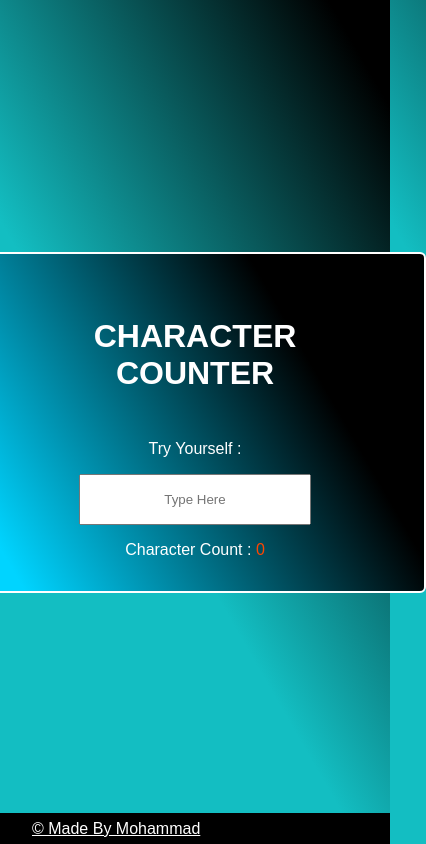
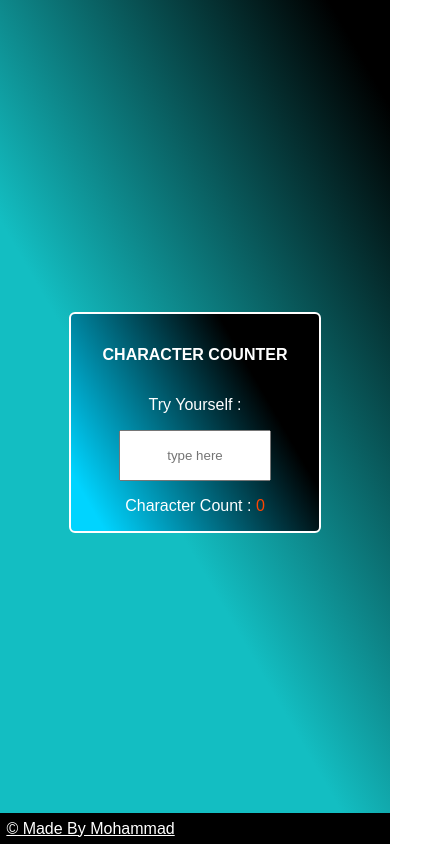
Before and after one commit to akbarsoft0/character-counter, a plain HTML site: page index.html in a window 390 px wide. Shown: the whole page, 426 px wide, since content can reach past the window. Drawn offline with Linux system fonts and the light colour scheme.

```diff
--- a/style.css
+++ b/style.css
@@ -2,44 +2,38 @@
     margin: 0;
     padding: 0;
     box-sizing: border-box;
-    text-transform: capitalize;
 }
 
 body {
+    height: 100vh;
     font-family: Arial, Helvetica, sans-serif;
-    background: rgb(19, 190, 194);
     background: linear-gradient(60deg,
             rgba(19, 190, 194, 1) 41%,
             rgba(0, 0, 0, 1) 93%);
     color: #fff;
-    overflow: hidden;
-}
+    text-transform: capitalize;
 
-section {
-    height: 100vh;
     display: flex;
-    flex-direction: column;
     justify-content: center;
     align-items: center;
-    text-align: center;
 }
 
 .center {
+    text-align: center;
     border: 2px solid #fff;
-    background: rgba(0, 212, 255);
     background: linear-gradient(240deg,
             rgba(0, 0, 0, 1) 27%,
             rgba(0, 212, 255, 1) 91%);
-
     border-radius: 6px;
     padding: 2rem 4rem;
+    margin: 1rem;
 }
 
 .center h1 {
     padding: 2rem 4rem;
     text-transform: uppercase;
     margin-bottom: 1rem;
-    font-size: max(2rem, 60%);
+    font-size: 3rem;
 }
 
 .center input {
@@ -54,7 +48,7 @@
 }
 
 footer {
-    padding: 0.4rem 2rem;
+    padding: 0.4rem;
     background-color: #000;
     position: fixed;
     inset: auto 0 0 0;
@@ -63,3 +57,16 @@
 footer a {
     color: #fff;
 }
+
+@media only screen and (max-width:600px) {
+
+    .center,
+    .center h1 {
+        padding: 1rem;
+    }
+
+    .center h1 {
+        font-size: 1rem;
+    }
+
+}
```
